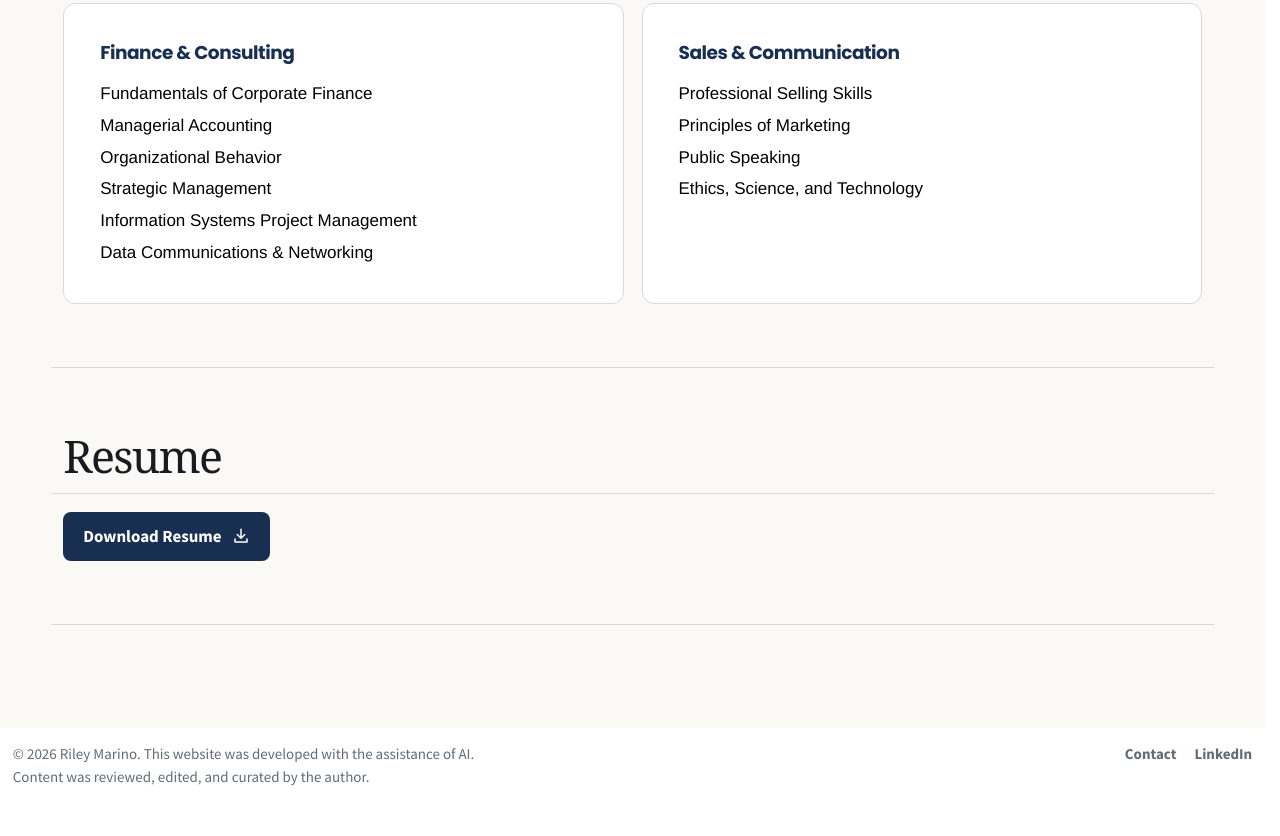
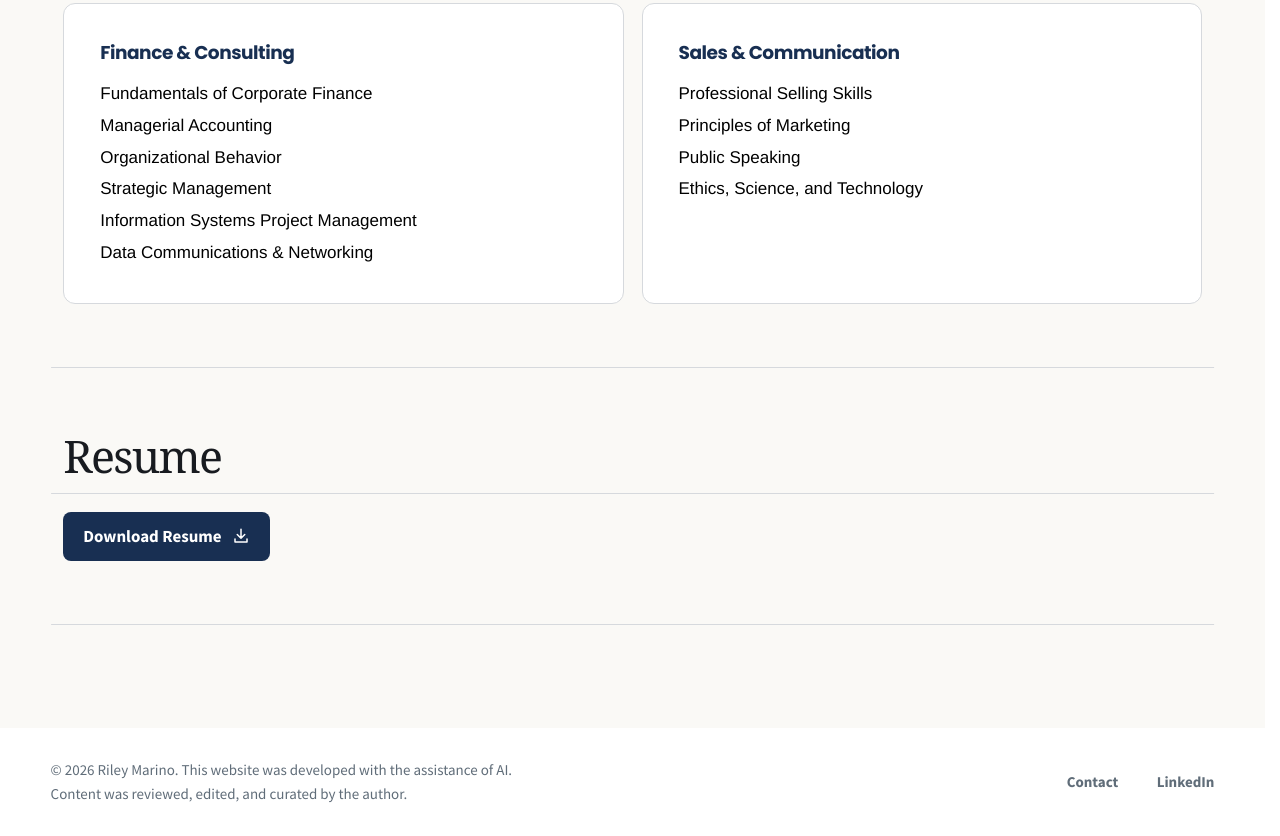
Before and after one commit to rileymarino/rileymarino.github.io, a plain HTML site: page about.html in a window 1280 px wide. Shown: the part 3663-4499 px from the top of the page. Before the commit the page ends 4465 px from the top, so only its background shows below. Drawn offline with Linux system fonts and the light colour scheme.

Commit message:
Align footer content with header gutters and balance links

```diff
--- a/about.html
+++ b/about.html
@@ -1,5 +1,5 @@
 <!doctype html>
-<html lang="en"><head><meta charset="utf-8"><meta name="viewport" content="width=device-width, initial-scale=1"><title>About Riley | Riley Marino</title><link rel="stylesheet" href="style.css?v=footer-space-1"></head>
+<html lang="en"><head><meta charset="utf-8"><meta name="viewport" content="width=device-width, initial-scale=1"><title>About Riley | Riley Marino</title><link rel="stylesheet" href="style.css?v=footer-align-1"></head>
 <body><header><a class="brand" href="index.html" aria-label="Riley Marino home"><span>Riley</span><span><svg width="12" height="14" aria-hidden="true" viewBox="0 0 10 12"><rect x="0" y="7" width="2.5" height="4"/><rect x="3.5" y="4" width="2.5" height="7"/><rect x="7" y="1" width="2.5" height="10"/></svg>Marino</span></a><nav aria-label="Main navigation"><a href="index.html">Home</a><a href="about.html" aria-current="page">About</a><a href="work.html">Work</a></nav></header><main class="profile">
 <section class="profile-intro">
   <img class="speaking-photo" src="assets/about-speaking.png" alt="Riley Marino presenting with a microphone at CodeGarden">
--- a/style.css
+++ b/style.css
@@ -126,9 +126,9 @@ header nav {font:500 clamp(.88rem,1.5vw,1.2rem)/1.4 Poppins,Arial,sans-serif;let
 
 @font-face {font-family:"Source Sans Pro";font-weight:400;src:url("assets/footer-400.ttf");font-display:swap}
 @font-face {font-family:"Source Sans Pro";font-weight:700;src:url("assets/footer-700.ttf");font-display:swap}
-footer {width:100%;margin-top:clamp(64px,8vw,120px);padding:14px max(8px,1vw);align-items:flex-start;background:#fff;color:#606d79;border:0;font:400 15px/1.55 "Source Sans Pro",Arial,sans-serif}
-footer p {margin:0}footer .footer-links {display:flex;gap:18px}footer a {font-weight:700;text-decoration:none}
-@media(max-width:680px){footer {flex-direction:column;gap:10px;padding:18px 5%}}
+footer {width:100%;margin-top:clamp(64px,8vw,120px);padding:clamp(22px,2.4vw,36px) 4%;align-items:center;background:#fff;color:#606d79;border:0;font:400 15px/1.55 "Source Sans Pro",Arial,sans-serif}
+footer p {margin:0}footer .footer-links {display:flex;align-items:center;gap:clamp(18px,3vw,40px)}footer a {font-weight:700;text-decoration:none}
+@media(max-width:680px){footer {flex-direction:column;align-items:flex-start;gap:16px}}
 
 .hero .actions a {transition:background-color .15s,color .15s,border-color .15s}
 @media (hover:hover) {
```
Also changed, not shown: index.html (+1 -1 lines), navify.html (+1 -1 lines), registration.html (+1 -1 lines), work.html (+1 -1 lines).
